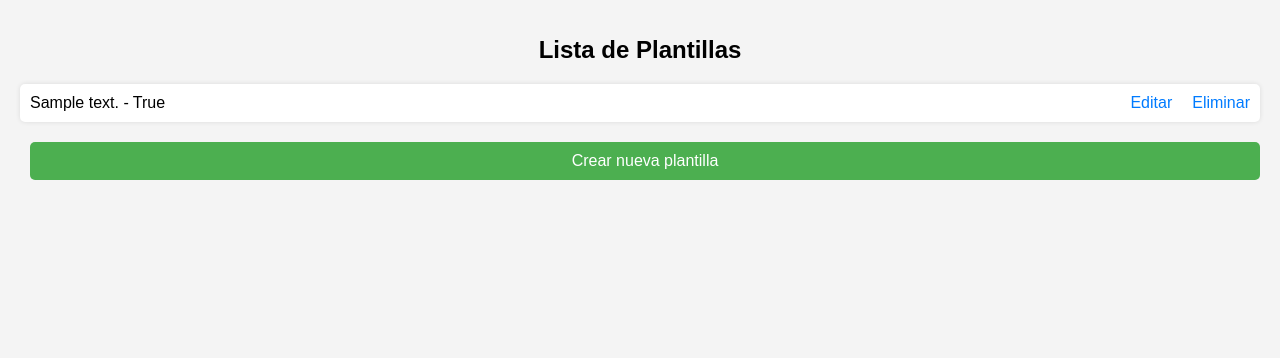
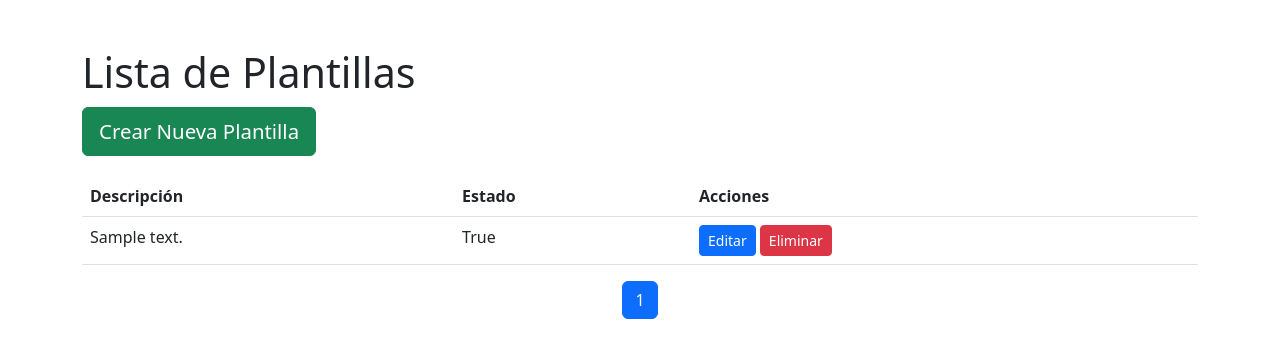
Before and after one commit to jmcoronelr/IS2_Django, a Django app: page /plantillas/list/ in a window 1280 px wide. Shown: the top 358 px of the page. Run offline with Django 5.2, Linux system fonts and the light colour scheme; tables that the repository leaves empty hold one stand-in row (values such as "Sample post").

Commit message:
cambie algunas cositas de diseño

```diff
--- a/myproject/Plantillas/templates/Plantillas/plantilla_list.html
+++ b/myproject/Plantillas/templates/Plantillas/plantilla_list.html
@@ -3,75 +3,93 @@
 <head>
     <meta charset="UTF-8">
     <title>Lista de Plantillas</title>
+    <!-- Incluir Bootstrap CSS -->
+    <link href="https://cdn.jsdelivr.net/npm/bootstrap@5.3.0/dist/css/bootstrap.min.css" rel="stylesheet">
     <style>
-        body {
-            font-family: Arial, sans-serif;
-            background-color: #f4f4f4;
-            margin: 0;
-            padding: 20px;
+        html {
+            scroll-behavior: smooth;
         }
-        h1 {
-            font-size: 24px;
+        .header {
+            display: flex;
+            flex-direction: column;
+            align-items: flex-start;
+            gap: 10px;
             margin-bottom: 20px;
-            text-align: center;
         }
-        ul {
-            list-style-type: none;
-            padding: 0;
-            margin: 0;
+        .header h1 {
+            font-size: calc(1.375rem + 1.5vw); /* Tamaño del título */
+            margin-bottom: 0;
         }
-        li {
-            background-color: white;
-            margin-bottom: 10px;
-            padding: 10px;
-            border-radius: 5px;
-            box-shadow: 0 0 5px rgba(0, 0, 0, 0.1);
-            display: flex;
-            justify-content: space-between;
-            align-items: center;
-        }
-        a {
-            text-decoration: none;
-            color: #007BFF;
-            margin-left: 10px;
-        }
-        a:hover {
-            text-decoration: underline;
-        }
-        .actions {
-            display: flex;
-            gap: 10px;
-        }
-        .create-link {
-            display: block;
-            text-align: center;
-            margin-top: 20px;
-            background-color: #4CAF50;
-            color: white;
-            padding: 10px 15px;
-            border-radius: 5px;
-            text-decoration: none;
-        }
-        .create-link:hover {
-            background-color: #45a049;
+        .header .btn {
+            font-size: calc(0.875rem + 0.5vw); /* Tamaño del botón reducido */
+            padding: 8px 16px; /* Ajuste del padding para un tamaño más pequeño */
         }
     </style>
 </head>
 <body>
-    <h1>Lista de Plantillas</h1>
-    <ul>
-        {% for plantilla in plantillas %}
-            <li>
-                <span>{{ plantilla.descripcion }} - {{ plantilla.estado }}</span>
-                <div class="actions">
-                    <a href="{% url 'plantilla_edit' plantilla.pk %}">Editar</a>
-                    <a href="{% url 'plantilla_delete' plantilla.pk %}">Eliminar</a>
-                </div>
-            </li>
-        {% empty %}
-            <li>No hay plantillas disponibles.</li>
-        {% endfor %}
-    </ul>
-    <a href="{% url 'plantilla_create' %}" class="create-link">Crear nueva plantilla</a>
+    <div class="container mt-5">
+        <div class="header">
+            <h1>Lista de Plantillas</h1>
+            <a href="{% url 'plantilla_create' %}" class="btn btn-success">Crear Nueva Plantilla</a>
+        </div>
+        <table class="table">
+            <thead>
+                <tr>
+                    <th>Descripción</th>
+                    <th>Estado</th>
+                    <th>Acciones</th>
+                </tr>
+            </thead>
+            <tbody>
+                {% for plantilla in plantillas %}
+                <tr>
+                    <td>{{ plantilla.descripcion }}</td>
+                    <td>{{ plantilla.estado }}</td>
+                    <td class="actions">
+                        <a href="{% url 'plantilla_edit' plantilla.pk %}" class="btn btn-primary btn-sm">Editar</a>
+                        <a href="{% url 'plantilla_delete' plantilla.pk %}" class="btn btn-danger btn-sm">Eliminar</a>
+                    </td>
+                </tr>
+                {% empty %}
+                <tr>
+                    <td colspan="3">No hay plantillas disponibles.</td>
+                </tr>
+                {% endfor %}
+            </tbody>
+        </table>
+
+        <!-- Paginación -->
+        <nav aria-label="Page navigation">
+            <ul class="pagination justify-content-center">
+                {% if plantillas.has_previous %}
+                <li class="page-item">
+                    <a class="page-link" href="?page=1">Primera</a>
+                </li>
+                <li class="page-item">
+                    <a class="page-link" href="?page={{ plantillas.previous_page_number }}">Anterior</a>
+                </li>
+                {% endif %}
+
+                {% for num in plantillas.paginator.page_range %}
+                    {% if plantillas.number == num %}
+                        <li class="page-item active"><a class="page-link" href="#">{{ num }}</a></li>
+                    {% elif num > plantillas.number|add:'-3' and num < plantillas.number|add:'3' %}
+                        <li class="page-item"><a class="page-link" href="?page={{ num }}">{{ num }}</a></li>
+                    {% endif %}
+                {% endfor %}
+
+                {% if plantillas.has_next %}
+                <li class="page-item">
+                    <a class="page-link" href="?page={{ plantillas.next_page_number }}">Siguiente</a>
+                </li>
+                <li class="page-item">
+                    <a class="page-link" href="?page={{ plantillas.paginator.num_pages }}">Última</a>
+                </li>
+                {% endif %}
+            </ul>
+        </nav>
+    </div>
+    <!-- Incluir Bootstrap JS -->
+    <script src="https://cdn.jsdelivr.net/npm/bootstrap@5.3.0/dist/js/bootstrap.bundle.min.js"></script>
 </body>
 </html>
--- a/myproject/Plantillas/views.py
+++ b/myproject/Plantillas/views.py
@@ -2,20 +2,18 @@
 from .models import Plantilla
 from .forms import PlantillaForm
 
+from django.core.paginator import Paginator
+from django.shortcuts import render
+
 def plantilla_list(request):
-    """
-    Vista para listar todas las plantillas.
+    plantilla_list = Plantilla.objects.all()
+    paginator = Paginator(plantilla_list, 10)  # Mostrar 10 plantillas por página
 
-    Renderiza la plantilla 'plantilla_list.html' con la lista de todas las instancias de Plantilla.
+    page_number = request.GET.get('page')
+    plantillas = paginator.get_page(page_number)
 
-    Args:
-        request: El objeto HttpRequest que contiene los datos de la solicitud.
+    return render(request, 'Plantillas/plantilla_list.html', {'plantillas': plantillas})
 
-    Returns:
-        HttpResponse: La respuesta HTTP con el renderizado de la plantilla.
-    """
-    plantillas = Plantilla.objects.all()
-    return render(request, 'plantillas/plantilla_list.html', {'plantillas': plantillas})
 
 def plantilla_create(request):
     """
```
Also changed, not shown: 2 other files.
